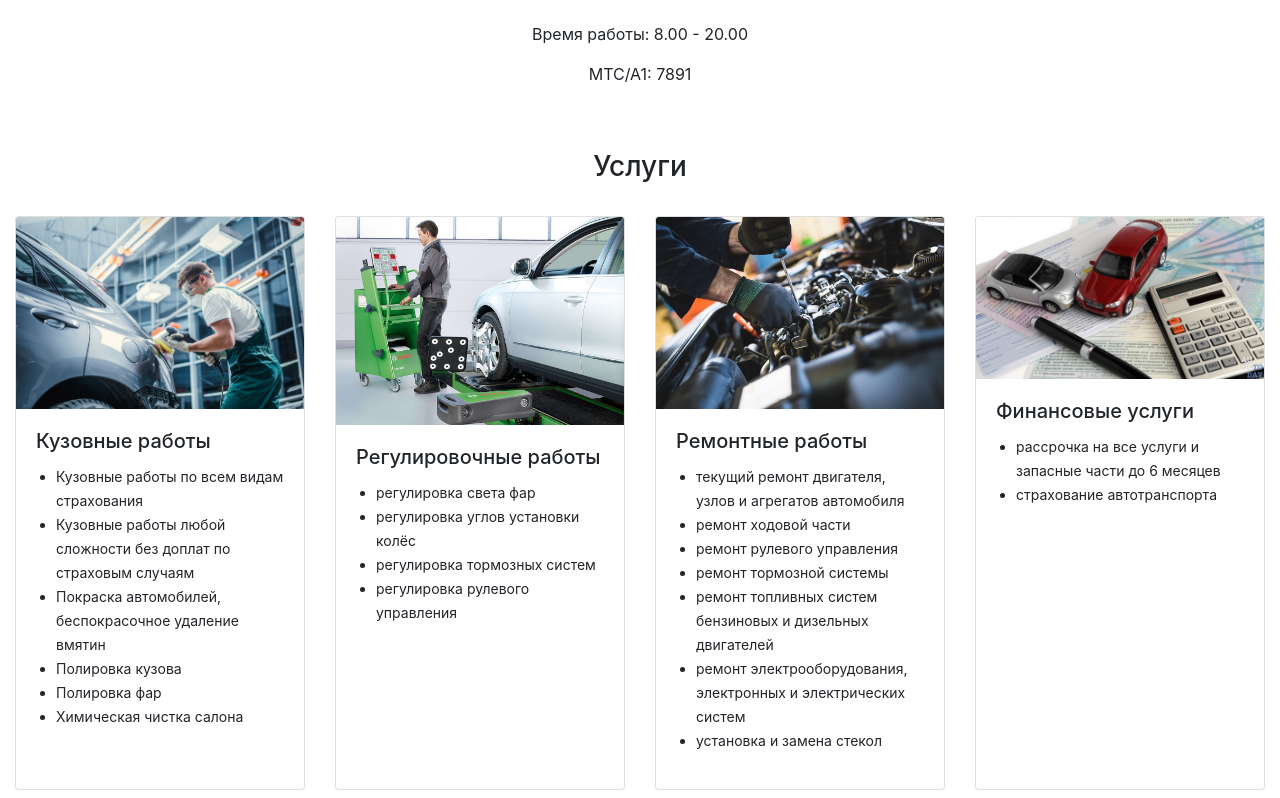
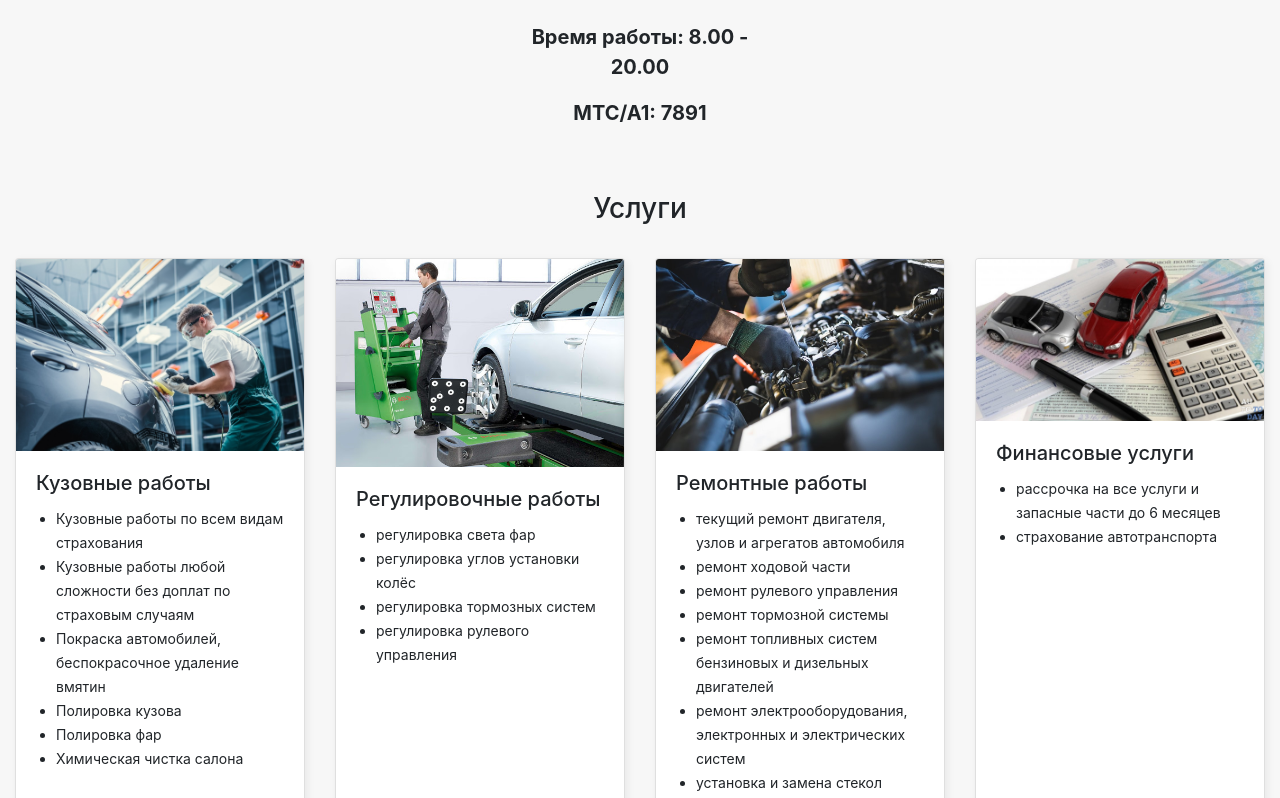
Before and after one commit to Grinsburg/boschauto, a plain HTML site: page index.html in a window 1280 px wide. Shown: the part 546-1344 px from the top of the page. Drawn offline with nearby package versions, Linux system fonts and the light colour scheme.

Commit message:
add styles

```diff
--- a/index.html
+++ b/index.html
@@ -20,7 +20,7 @@ integrity="sha384-gfdkjb5BdAXd+lj+gudLWI+BXq4IuLW5IT+brZEZsLFm++aCMlF1V92rMkPaX4
   </head>
   <body>
     <div class="container-fluid header"></div>
-    <div class="container-fluid">
+    <div class="container-fluid time">
       <div class="row justify-content-center">
         <div class="col-3 text-center p-4 time-work">
           <p>Время работы: 8.00 - 20.00</p>
@@ -28,7 +28,7 @@ integrity="sha384-gfdkjb5BdAXd+lj+gudLWI+BXq4IuLW5IT+brZEZsLFm++aCMlF1V92rMkPaX4
         </div>
       </div>
     </div>
-    <div class="container-fluid">
+    <div class="container-fluid services">
       <div class="row">
         <div class="col-12 p-4">
           <h3 class="text-center">Услуги</h3>
--- a/style/style.css
+++ b/style/style.css
@@ -13,6 +13,23 @@ body {
   width: 100%;
   height: 34rem;
   background-size: cover;
+}
+
+.time{
+  background: #f7f7f7;
+}
+
+.time-work p{
+  font-size: 20px;
+  font-weight: bold;
+}
+
+.services{
+  background: #f7f7f7;
+}
+
+.services .card{
+  box-shadow: 2px 3px 10px #0001;
 }
 
 ul {
```
